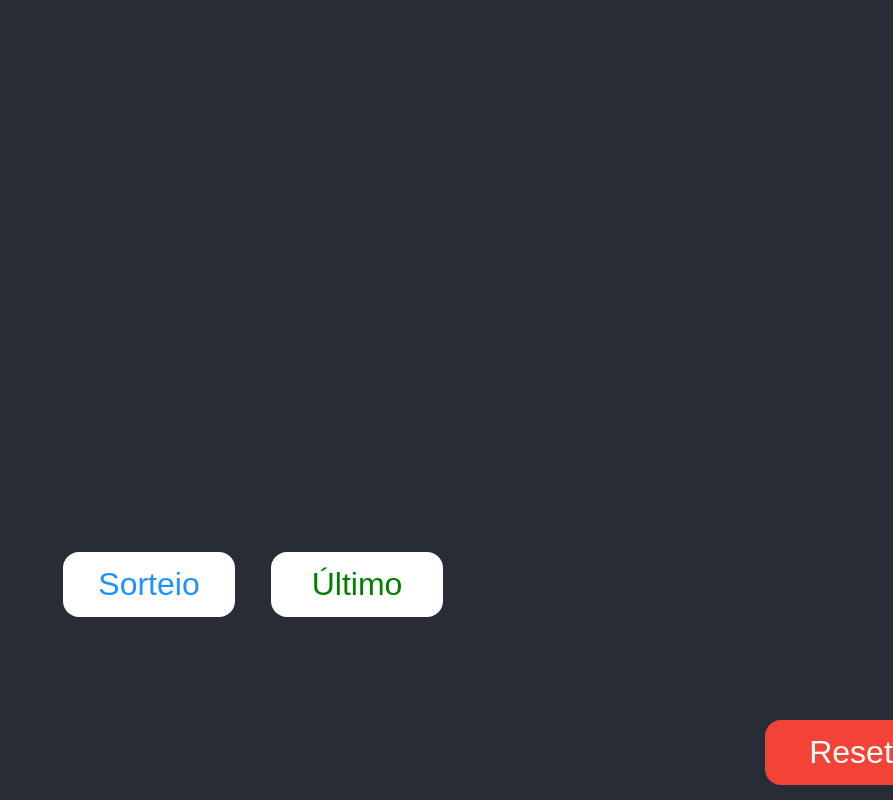
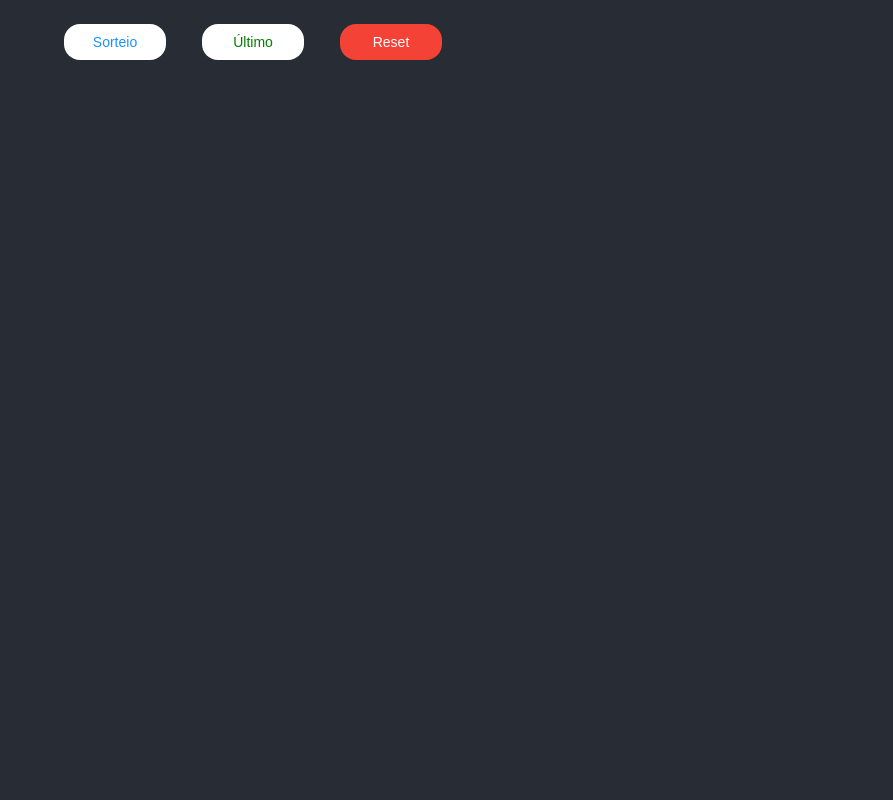
Before and after one commit to diorgenesmorais/prayer-family, a React (Create React App) app in the folder client/: page / in a window 1280 px wide. Shown: the whole page, without its empty margins (387-1280 px from the left). Built offline with nearby package versions, Linux system fonts and the light colour scheme.

Commit message:
feat: change layout screen

```diff
--- a/client/src/App.css
+++ b/client/src/App.css
@@ -18,12 +18,12 @@
 }
 
 .btn {
-  width: 172px;
+  width: 102px;
   border: none;
   background-color: white;
   color: black;
-  padding: 14px 28px;
-  font-size: 32px;
+  padding: 10px 20px;
+  font-size: 14px;
   cursor: pointer;
   border-radius: 16px;
 }
@@ -50,14 +50,13 @@
 
 /* Orange */
 .btn-reset {
-  position: fixed;
-  left: 90%;
-  top: 90%;
   background: #f44336;
   color: white;
 }
 
 .control-btn {
+  position: fixed;
+  top: 24px;
   display: flex;
   gap: 36px;
 }
--- a/client/src/App.js
+++ b/client/src/App.js
@@ -30,17 +30,15 @@ function App() {
   return (
     <div className="App">
       <header className="App-header">
-        <p className='chosen-one'>
-          {name}
-        </p>
-        <div className='message'>
-          <p>{message}</p>
-        </div>
         <div className='control-btn'>
           <button className="btn btn-draw" onClick={handleDraw}>Sorteio</button>
           <button className='btn btn-last-draw' onClick={() => handleControl('/last-draw')}>Último</button>
+          <button className='btn btn-reset' onClick={() => handleControl('/reset')}>Reset</button>
         </div>
-        <button className='btn btn-reset' onClick={() => handleControl('/reset')}>Reset</button>
+        <div>
+          <p className='chosen-one'>{name}</p>
+          <p className='message'>{message}</p>
+        </div>
       </header>
     </div>
   );
```
